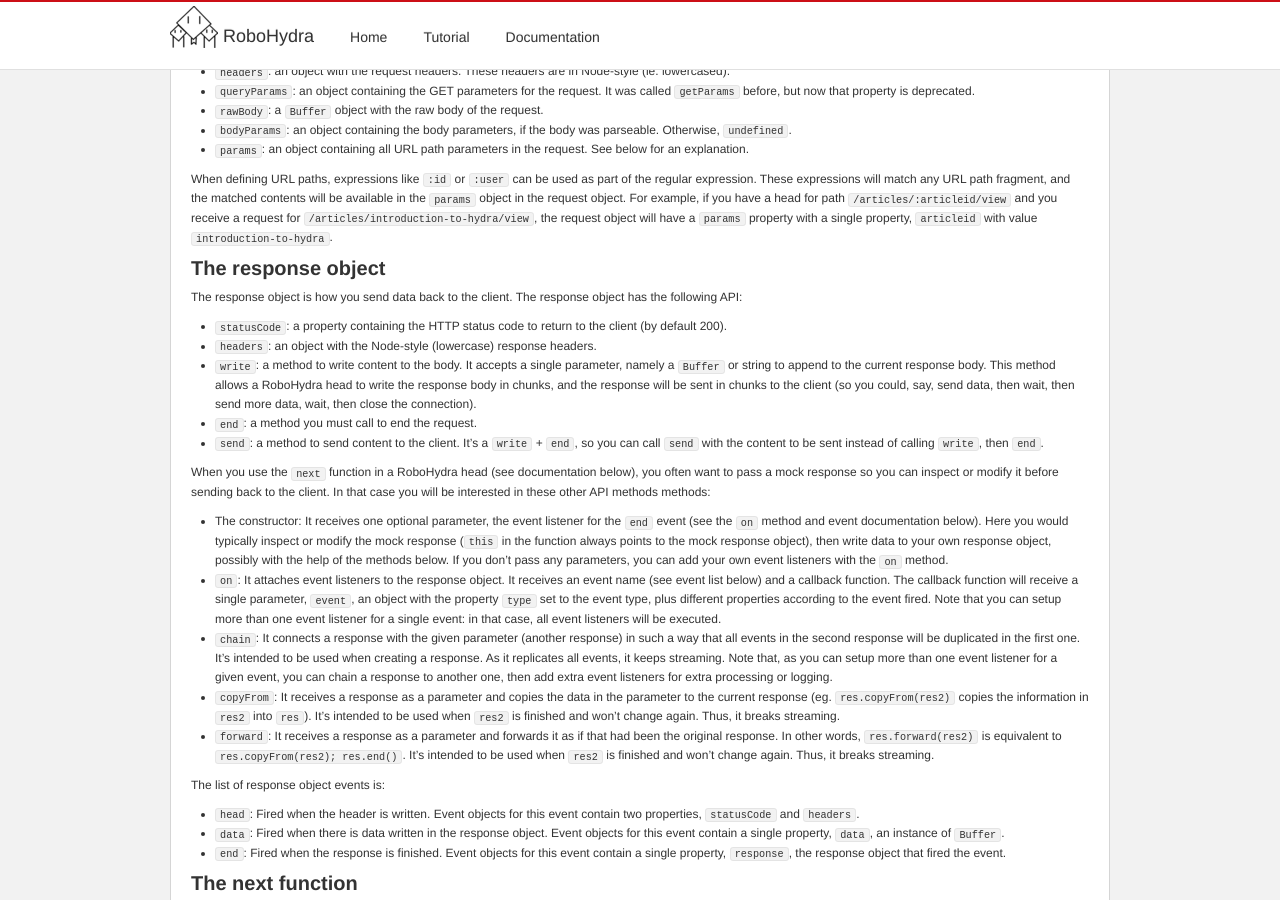
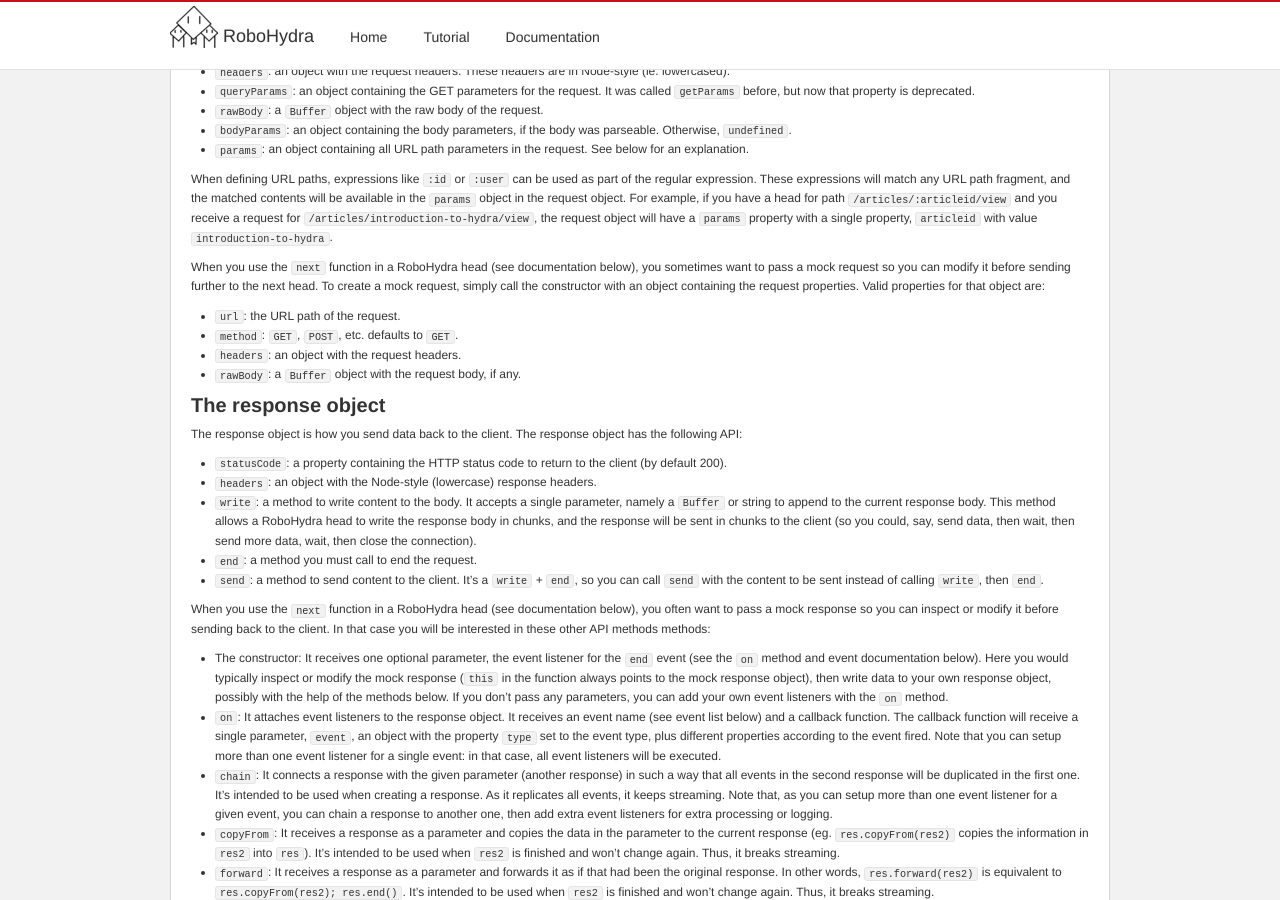
Before and after one commit to robohydra/robohydra, a Jekyll site: the page built from documentation/index.md, in a window 1280 px wide and 900 px high, scrolled down 1947 px. Built offline with Jekyll 4.4.1, drawn with Linux system fonts in a browser that asks for light colours.

Commit message:
Document Request object constructor

```diff
--- a/documentation/index.md
+++ b/documentation/index.md
@@ -203,6 +203,18 @@ for path `/articles/:articleid/view` and you receive a request for
 `/articles/introduction-to-hydra/view`, the request object will have a
 `params` property with a single property, `articleid` with value
 `introduction-to-hydra`.
+
+When you use the `next` function in a RoboHydra head (see
+documentation below), you sometimes want to pass a mock request so you
+can modify it before sending further to the next head. To create a
+mock request, simply call the constructor with an object containing
+the request properties. Valid properties for that object are:
+
+* `url`: the URL path of the request.
+* `method`: `GET`, `POST`, etc. defaults to `GET`.
+* `headers`: an object with the request headers.
+* `rawBody`: a `Buffer` object with the request body, if any.
+
 
 
 ### The response object
```
